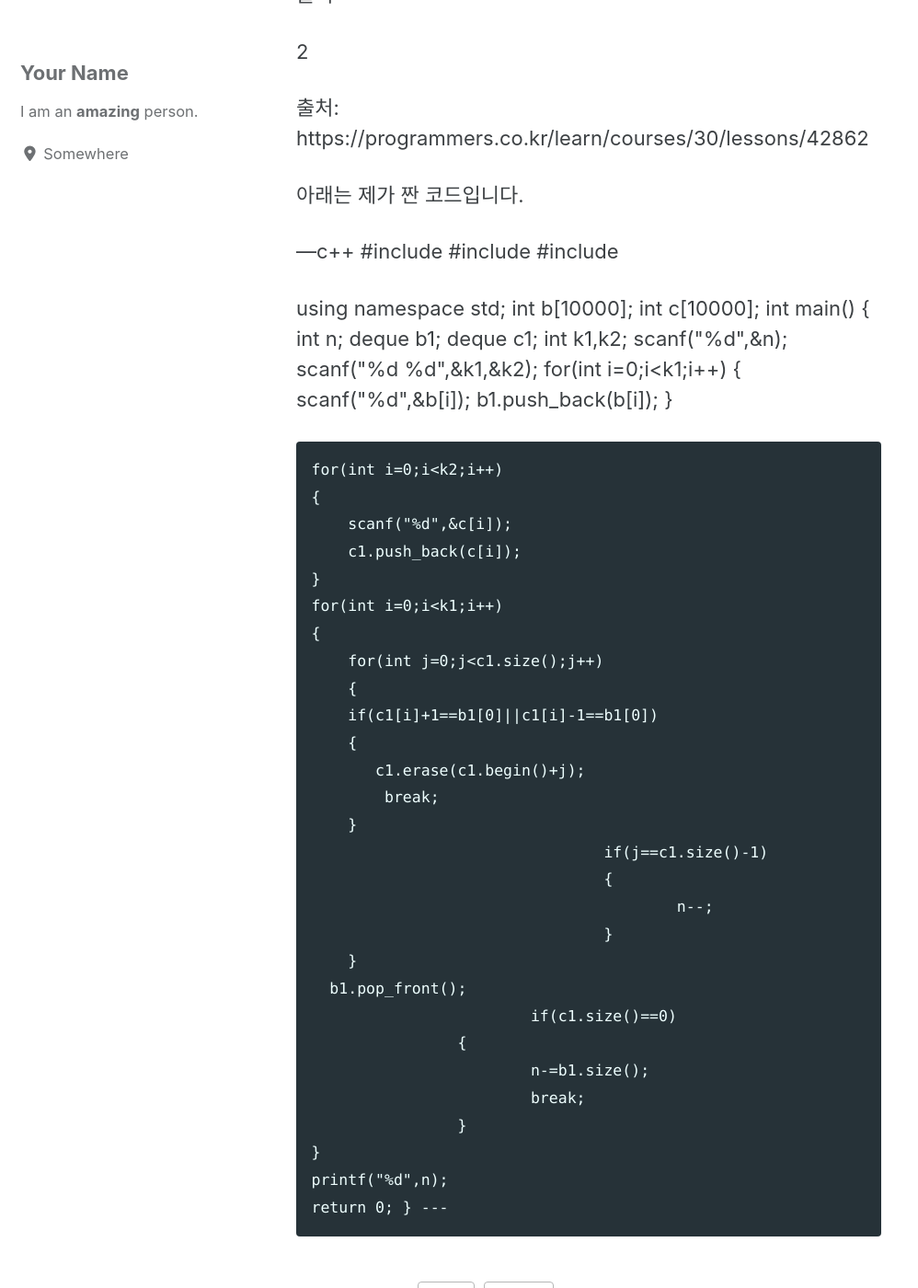
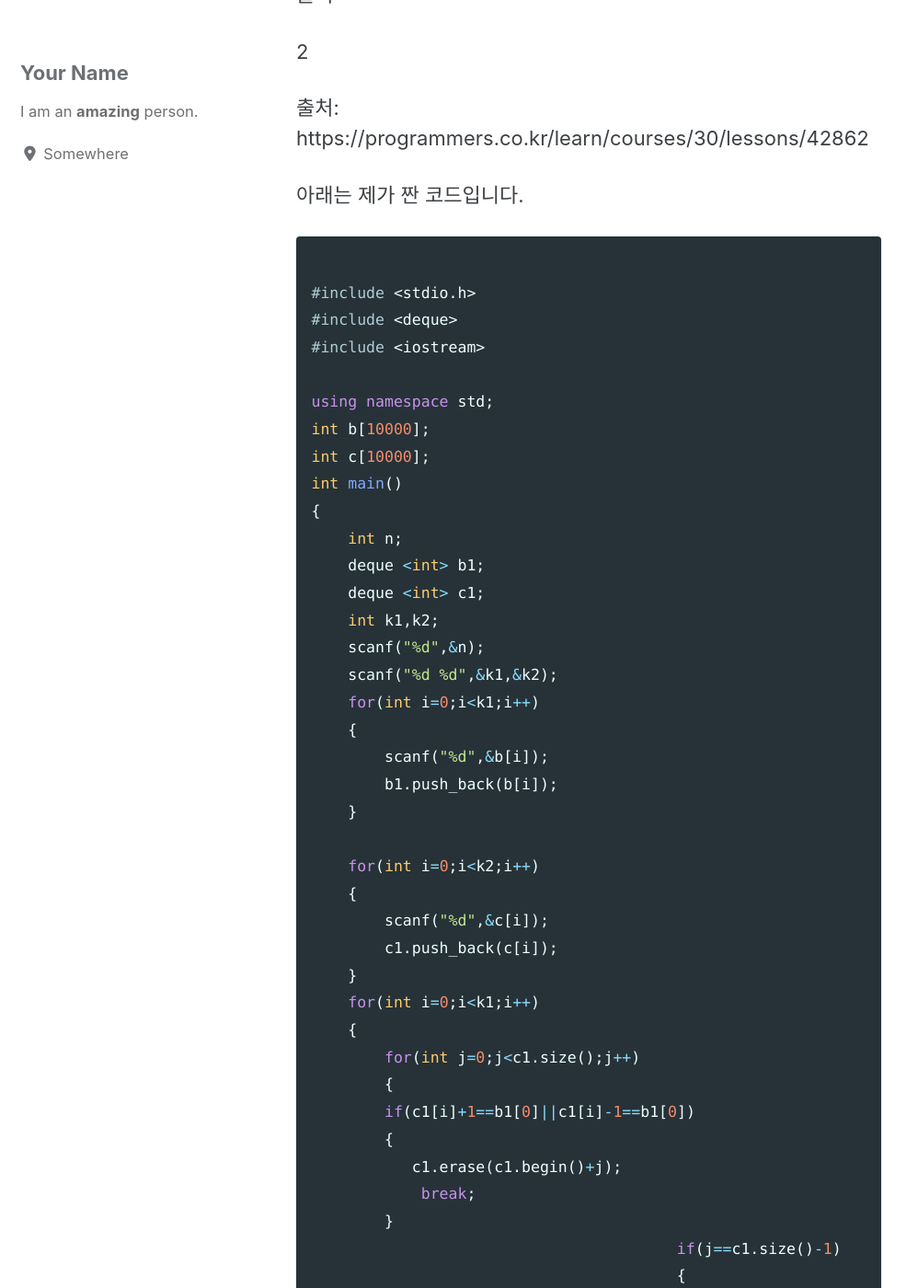
Before and after one commit to yuchanhyuk/yuchanhyuk.github.io, a Jekyll site: the page built from _posts/2020-04-15-greedy.md, in a window 1280 px wide and 1400 px high, scrolled down 2267 px. Shown: the whole window at 92% size, without its empty margins (0-998 px from the left). Built offline with Jekyll 4.4.1, drawn with Linux system fonts in a browser that asks for light colours; cached includes are drawn as plain includes; nearby versions of some CDN libraries; comment, search, counter and statistics services are not loaded; some of the changed text lies outside the part shown.

Commit message:
Update 2020-04-15-greedy.md

````diff
--- a/_posts/2020-04-15-greedy.md
+++ b/_posts/2020-04-15-greedy.md
@@ -69,7 +69,8 @@ categories: jekyll update
 
 아래는 제가 짠 코드입니다.
 
----c++
+```c++
+
 #include <stdio.h>
 #include <deque>
 #include <iostream>
@@ -120,4 +121,5 @@ int main()
     printf("%d",n);
     return 0;
 }
----
+
+```
````
